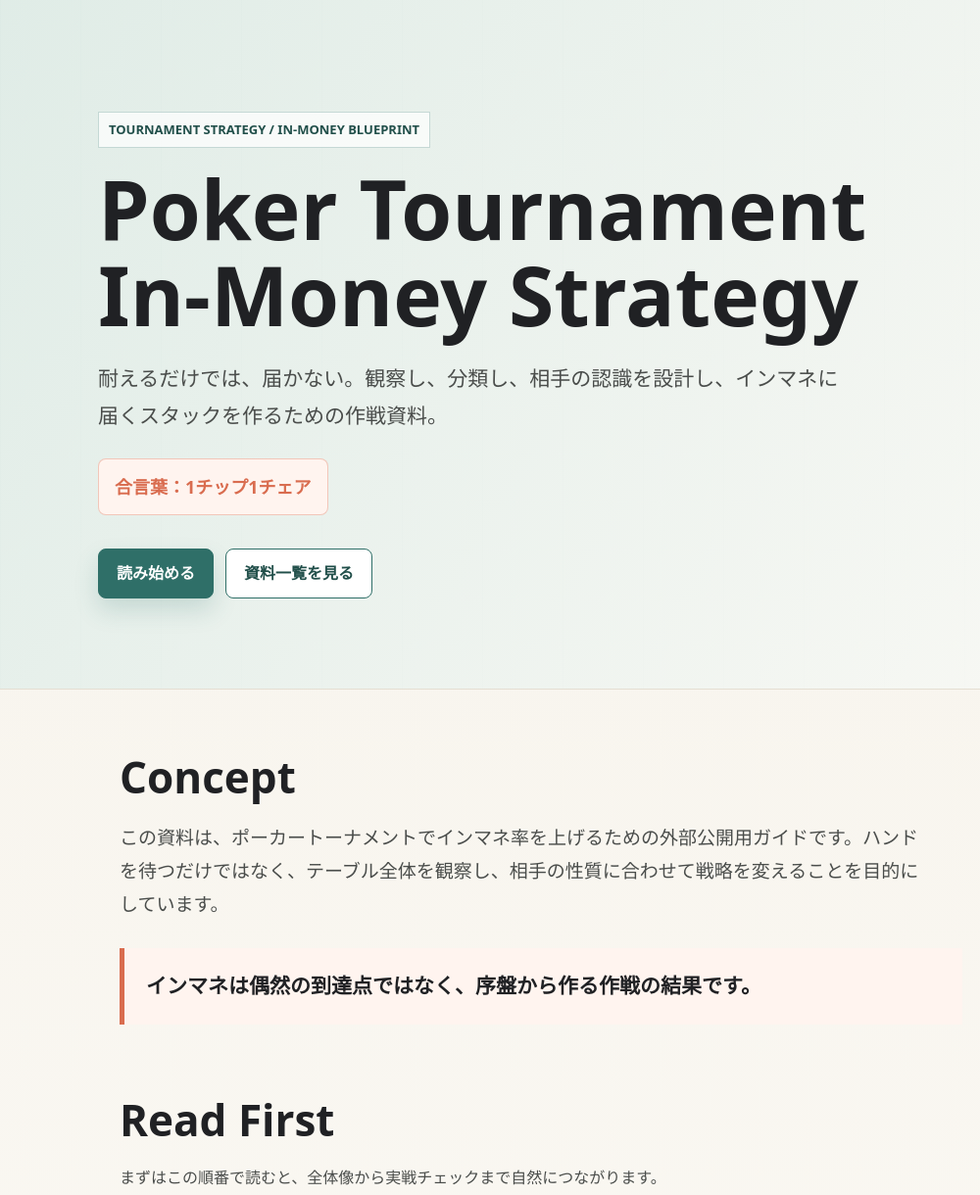
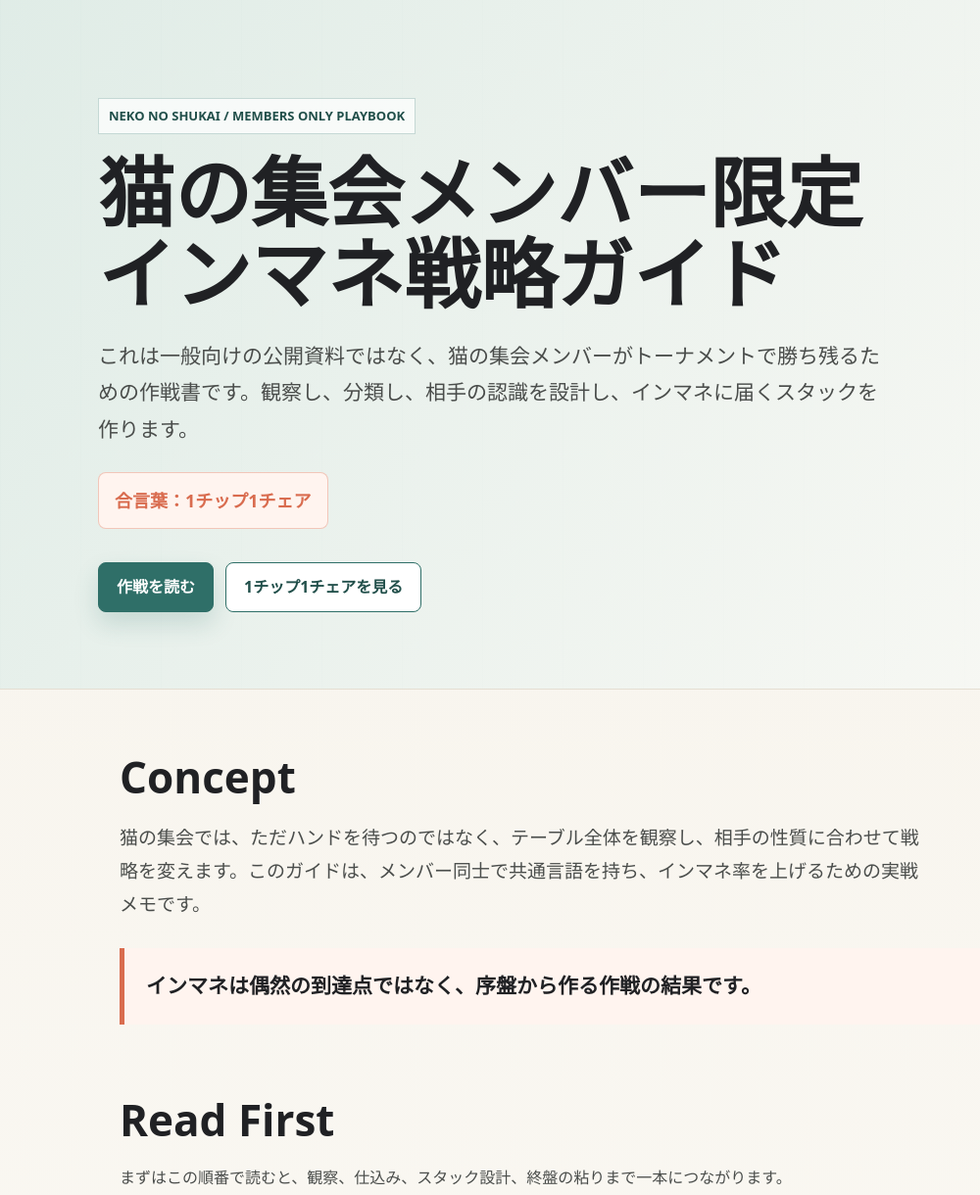
Before and after one commit to nekomura-ai/poker-inmoney-strategy, a plain HTML site: page index.html in a window 1280 px wide. Shown: the top 1220 px of the page at 98% size, without its empty margins (0-1000 px from the left). Drawn offline with Linux system fonts and the light colour scheme.

Commit message:
Reframe guide for Neko no Shukai members

```diff
--- a/index.html
+++ b/index.html
@@ -3,8 +3,8 @@
 <head>
   <meta charset="utf-8">
   <meta name="viewport" content="width=device-width, initial-scale=1">
-  <title>Poker Tournament In-Money Strategy</title>
-  <meta name="description" content="ポーカートーナメントでインマネ率を上げるための実戦戦略。観察、ラベリング、平均スタック、1周2.5BB、1チップ1チェアをまとめた外部公開用ページです。">
+  <title>猫の集会メンバー限定 インマネ戦略ガイド</title>
+  <meta name="description" content="猫の集会メンバー限定のポーカートーナメント実戦ガイド。観察、ラベリング、平均スタック、1周2.5BB、1チップ1チェアをまとめた作戦書です。">
   <style>
     :root {
       --paper: #fbfaf6;
@@ -38,7 +38,7 @@
       align-items: center;
       padding: 64px 22px 42px;
       background:
-        linear-gradient(120deg, rgba(220, 235, 230, 0.86), rgba(251, 250, 246, 0.94)),
+        linear-gradient(120deg, rgba(220,235,230,0.86), rgba(251,250,246,0.94)),
         repeating-linear-gradient(90deg, rgba(47,111,104,0.08) 0, rgba(47,111,104,0.08) 1px, transparent 1px, transparent 82px);
       border-bottom: 1px solid var(--line);
     }
@@ -51,12 +51,12 @@
       background: rgba(255,255,255,0.72);
       color: var(--teal-dark);
       font-size: 13px;
-      font-weight: 700;
+      font-weight: 800;
       text-transform: uppercase;
     }
-    h1 { margin: 0; max-width: 920px; font-size: clamp(42px, 7vw, 84px); line-height: 1.04; letter-spacing: 0; }
+    h1 { margin: 0; max-width: 920px; font-size: clamp(38px, 7vw, 78px); line-height: 1.06; letter-spacing: 0; }
     h1 span { display: block; }
-    .subtitle { max-width: 760px; margin: 24px 0 0; color: var(--text); font-size: clamp(16px, 2.2vw, 21px); }
+    .subtitle { max-width: 800px; margin: 24px 0 0; color: var(--text); font-size: clamp(16px, 2.2vw, 21px); }
     .motto {
       display: inline-block;
       margin-top: 24px;
@@ -91,7 +91,7 @@
     p { margin: 0 0 16px; color: var(--text); }
     .lead { max-width: 820px; font-size: 19px; }
     .quote {
-      max-width: 860px;
+      max-width: 900px;
       margin: 28px 0;
       padding: 20px 22px;
       border-left: 5px solid var(--coral);
@@ -131,7 +131,7 @@
     @media (max-width: 760px) {
       .hero { min-height: auto; padding: 46px 18px 34px; background: linear-gradient(140deg, rgba(220,235,230,0.92), rgba(251,250,246,0.96)); }
       .eyebrow { width: 100%; margin-bottom: 18px; padding: 8px 10px; font-size: 11px; line-height: 1.55; text-align: left; }
-      h1 { font-size: clamp(36px, 11vw, 44px); line-height: 1.08; }
+      h1 { font-size: clamp(34px, 10.5vw, 44px); line-height: 1.1; }
       .subtitle { margin-top: 20px; font-size: 16px; line-height: 1.9; }
       .motto { width: 100%; margin-top: 20px; font-size: 16px; text-align: center; }
       .hero-actions { margin-top: 28px; }
@@ -162,13 +162,13 @@
 <body>
   <header class="hero">
     <div class="hero-inner">
-      <div class="eyebrow">Tournament Strategy / In-Money Blueprint</div>
-      <h1><span>Poker Tournament</span><span>In-Money Strategy</span></h1>
-      <p class="subtitle">耐えるだけでは、届かない。観察し、分類し、相手の認識を設計し、インマネに届くスタックを作るための作戦資料。</p>
+      <div class="eyebrow">Neko no Shukai / Members Only Playbook</div>
+      <h1><span>猫の集会メンバー限定</span><span>インマネ戦略ガイド</span></h1>
+      <p class="subtitle">これは一般向けの公開資料ではなく、猫の集会メンバーがトーナメントで勝ち残るための作戦書です。観察し、分類し、相手の認識を設計し、インマネに届くスタックを作ります。</p>
       <div class="motto">合言葉：1チップ1チェア</div>
       <div class="hero-actions">
-        <a class="button" href="#read">読み始める</a>
-        <a class="button secondary" href="https://github.com/nekomura-ai/poker-inmoney-strategy">資料一覧を見る</a>
+        <a class="button" href="#read">作戦を読む</a>
+        <a class="button secondary" href="#orbit">1チップ1チェアを見る</a>
       </div>
     </div>
   </header>
@@ -176,13 +176,13 @@
   <main>
     <section id="concept">
       <h2>Concept</h2>
-      <p class="lead">この資料は、ポーカートーナメントでインマネ率を上げるための外部公開用ガイドです。ハンドを待つだけではなく、テーブル全体を観察し、相手の性質に合わせて戦略を変えることを目的にしています。</p>
+      <p class="lead">猫の集会では、ただハンドを待つのではなく、テーブル全体を観察し、相手の性質に合わせて戦略を変えます。このガイドは、メンバー同士で共通言語を持ち、インマネ率を上げるための実戦メモです。</p>
       <div class="quote">インマネは偶然の到達点ではなく、序盤から作る作戦の結果です。</div>
     </section>
 
     <section id="read">
       <h2>Read First</h2>
-      <p>まずはこの順番で読むと、全体像から実戦チェックまで自然につながります。</p>
+      <p>まずはこの順番で読むと、観察、仕込み、スタック設計、終盤の粘りまで一本につながります。</p>
       <div class="grid">
         <a class="card" href="labeling-checkpoints.md"><span class="number">01</span><h3>ラベリング実戦チェック</h3><p>序盤で同卓者を観察し、チップを取りやすい人・取りにくい人を見極める。</p></a>
         <a class="card" href="early-image-range-strategy.md"><span class="number">02</span><h3>テーブルイメージとレンジ</h3><p>自分の見え方を設計し、後半のバリューとスチール成功率を上げる。</p></a>
@@ -249,7 +249,7 @@
       <div class="quote">これは生き残るための一手か。未来のチップを増やす一手か。BB8,000で2,000点でも、まだ席はある。</div>
     </section>
 
-    <footer class="footer"><p>Poker Tournament In-Money Strategy / External Guide</p></footer>
+    <footer class="footer"><p>猫の集会メンバー限定 インマネ戦略ガイド</p></footer>
   </main>
 </body>
 </html>
```
